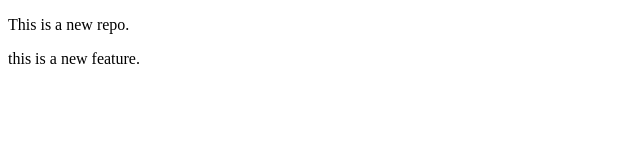
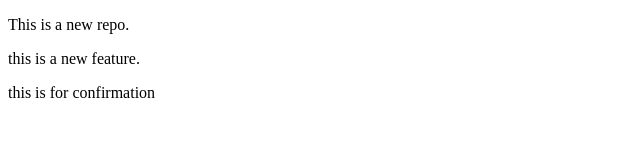
Before and after one commit to Mayank29903/demo2, a plain HTML site: page index.html in a window 1280 px wide. Shown: the whole page, without its empty margins (0-640 px from the left). Drawn offline with Linux system fonts and the light colour scheme.

Commit message:
new line...

```diff
--- a/index.html
+++ b/index.html
@@ -8,5 +8,6 @@
 <body>
     <p>This is a new repo.</p>
     <p>this is a new feature.</p>
+    <p>this is for confirmation</p>
 </body>
 </html>
```
